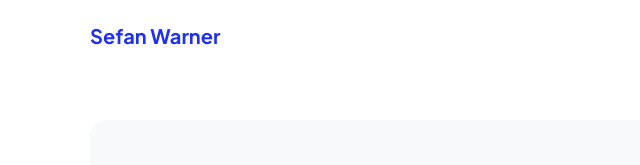
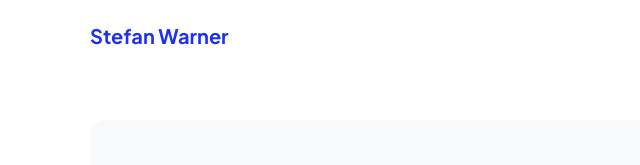
Before and after one commit to stefanwarner78/stefanwarner78.github.io, a plain HTML site: page contact.html in a window 1280 px wide. Shown: the top 165 px of the page, 28-668 px from the left. Drawn offline with nearby package versions, Linux system fonts and the light colour scheme; files whose address does not match are found by name.

Commit message:
Update contact.html

```diff
--- a/contact.html
+++ b/contact.html
@@ -27,7 +27,7 @@
                 <div class="container px-5">
                     <a class="navbar-brand" href="index.html"
                         ><span class="fw-bolder text-primary"
-                            >Sefan Warner</span
+                            >Stefan Warner</span
                         ></a
                     >
                     <button
```
